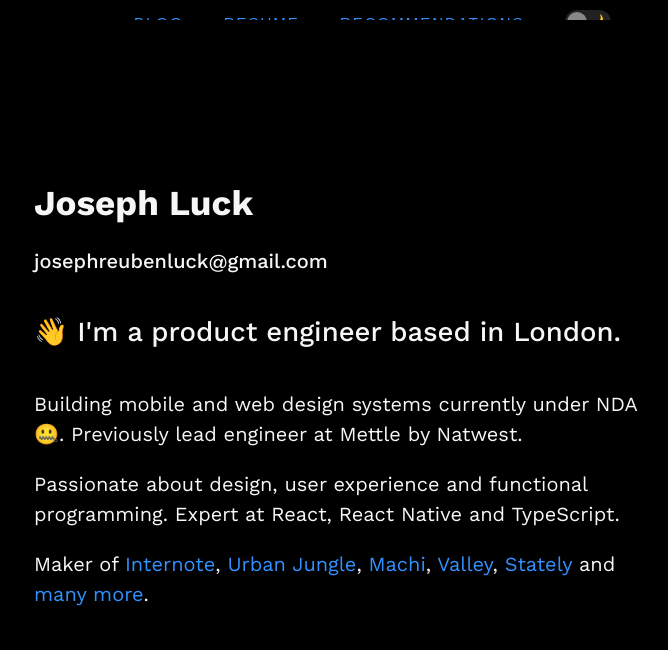
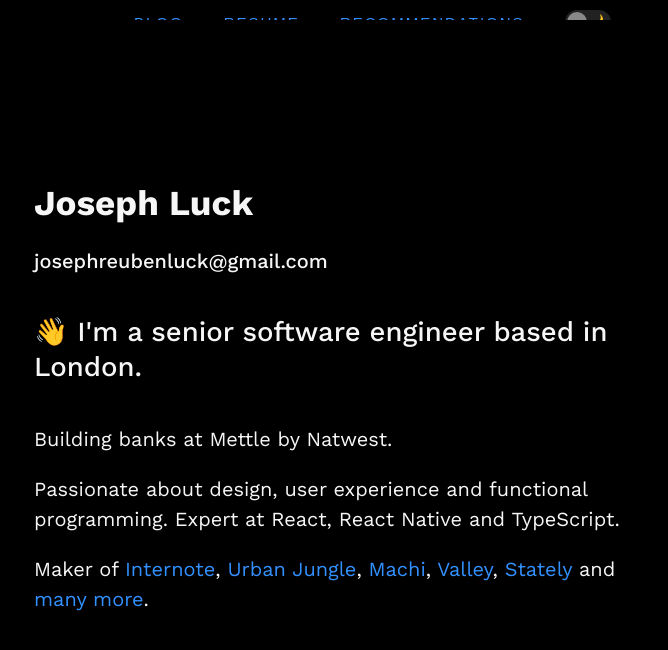
Before and after one commit to josephluck/website, a Next.js app: page / in a window 1280 px wide. Shown: the top 650 px of the page, without its empty margins (302-970 px from the left). Built offline with nearby package versions, Linux system fonts and the light colour scheme; a web font is replaced by a local one.

Commit message:
Update resume

```diff
--- a/pages/index.tsx
+++ b/pages/index.tsx
@@ -20,11 +20,10 @@
         josephreubenluck@gmail.com
       </HeadingFour>
       <HeadingTwo style={{ marginBottom: symbols.spacing._32 }}>
-        👋 I&apos;m a product engineer based in London.
+        👋 I&apos;m a senior software engineer based in London.
       </HeadingTwo>
       <Paragraph style={{ marginBottom: symbols.spacing._16 }}>
-        Building mobile and web design systems currently under NDA 🤐.
-        Previously lead engineer at Mettle by Natwest.
+        Building banks at Mettle by Natwest.
       </Paragraph>
       <Paragraph style={{ marginBottom: symbols.spacing._16 }}>
         Passionate about design, user experience and functional programming.
```
Also changed, not shown: pages/resume.mdx (+3 -6 lines).
